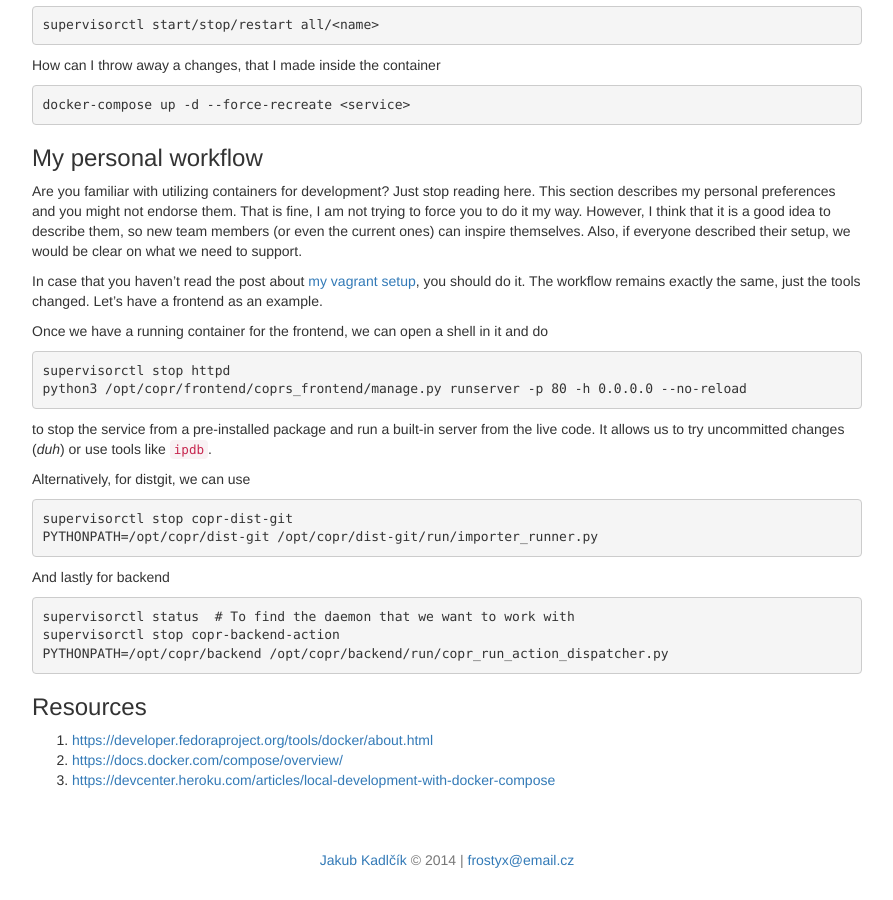
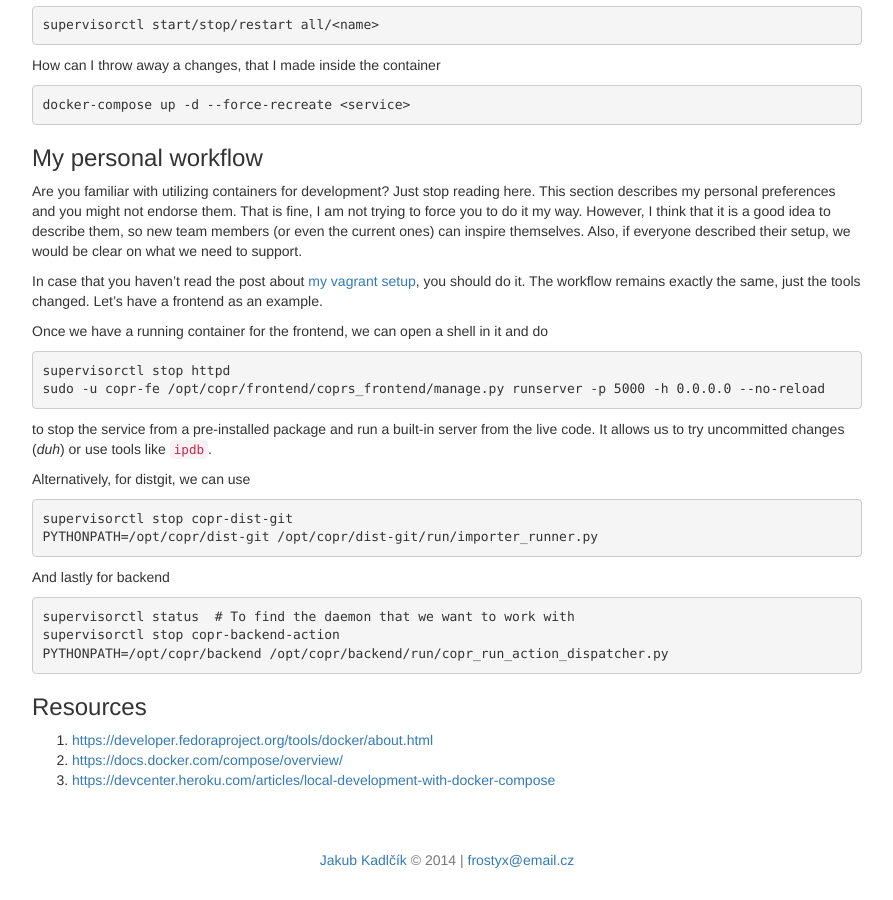
Before and after one commit to FrostyX/frostyx.github.io, a Jekyll site: the page built from _posts/2017-10-17-copr-stack-dockerized.md, in a window 1280 px wide and 900 px high, scrolled down 1144 px. Shown: the whole window, without its empty margins (193-1086 px from the left). Built offline with Jekyll 4.4.1, drawn with Linux system fonts in a browser that asks for light colours; nearby versions of some CDN libraries; comment, search, counter and statistics services are not loaded.

Commit message:
Update frontend runserver command

```diff
--- a/_posts/2017-10-17-copr-stack-dockerized.md
+++ b/_posts/2017-10-17-copr-stack-dockerized.md
@@ -68,7 +69,7 @@ In case that you haven't read the post about [my vagrant setup](/posts/copr-vagr
 Once we have a running container for the frontend, we can open a shell in it and do
 
     supervisorctl stop httpd
-    python3 /opt/copr/frontend/coprs_frontend/manage.py runserver -p 80 -h 0.0.0.0 --no-reload
+    sudo -u copr-fe /opt/copr/frontend/coprs_frontend/manage.py runserver -p 5000 -h 0.0.0.0 --no-reload
 
 to stop the service from a pre-installed package and run a built-in server from the live code. It allows us to try uncommitted changes (_duh_) or use tools like `ipdb`.
 
```
Also changed, not shown: other parts of _posts/2017-10-17-copr-stack-dockerized.md (+1 -0 lines).
